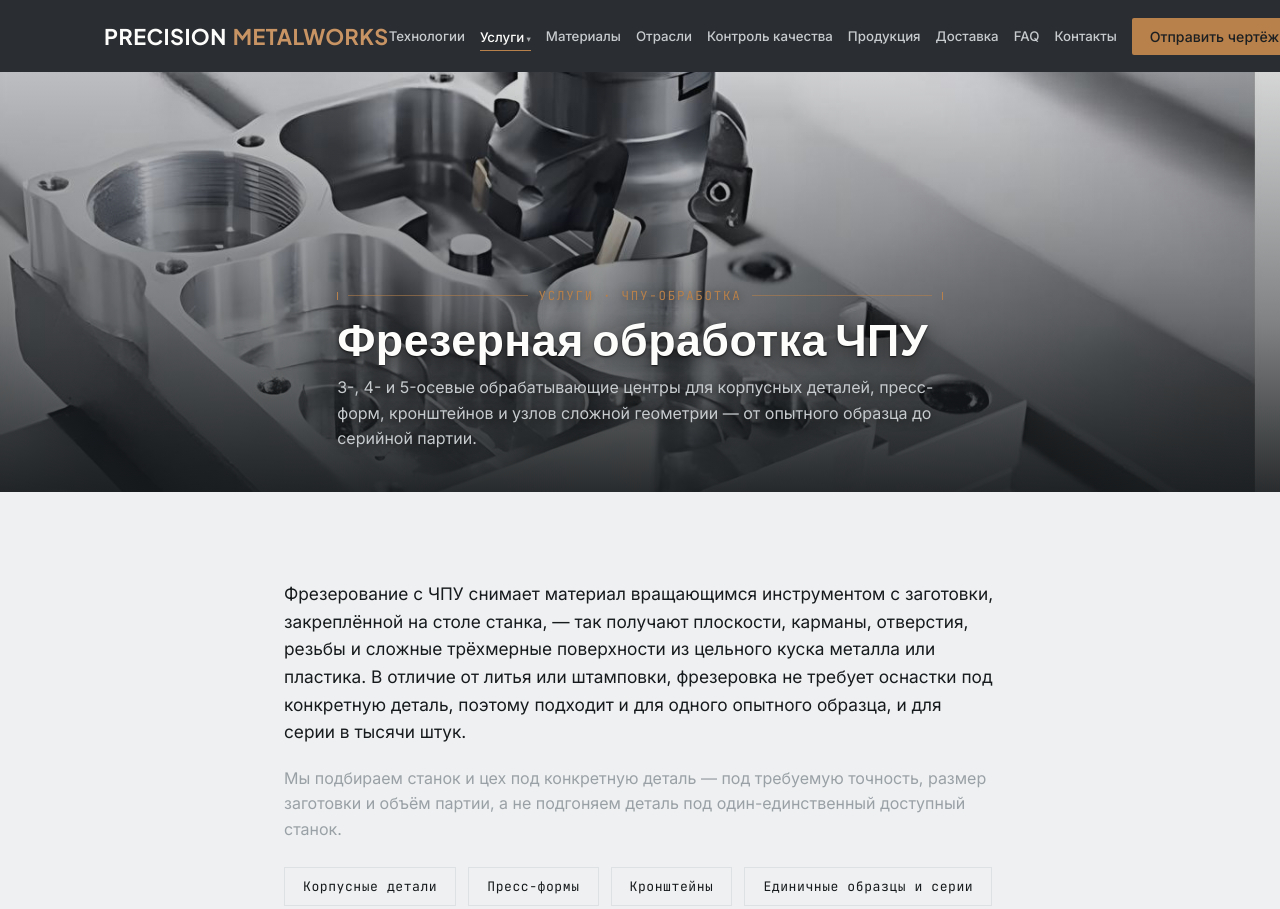
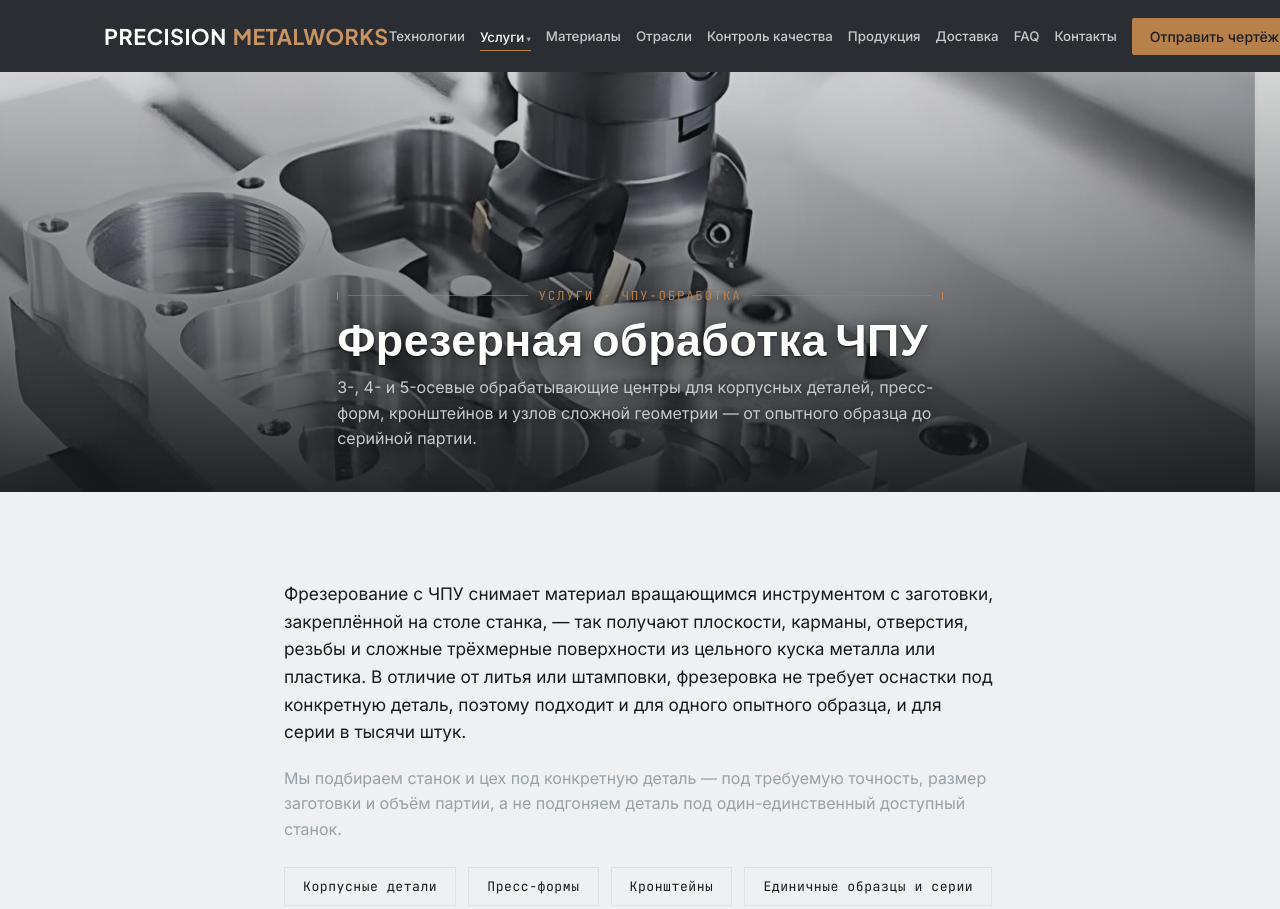
Before and after one commit to flotsnab74/site-6, a website: page service-cnc-milling.html in a window 1280 px wide. Shown: the top 909 px of the page. Drawn offline with Linux system fonts and the light colour scheme.

Commit message:
Fix hero photo crop on service pages: add --hero-pos CSS variable, tune focal point for milling/turning/laser hero images

```diff
--- a/service-cnc-milling.html
+++ b/service-cnc-milling.html
@@ -55,7 +55,7 @@
   </div>
 </header>
 
-<section class="service-hero" style="--hero-bg:url('assets/tech-cnc-milling.jpg')">
+<section class="service-hero" style="--hero-bg:url('assets/tech-cnc-milling.jpg'); --hero-pos:center 40%;">
   <div class="container">
     <div class="dim-line eyebrow"><span class="rule"></span>Услуги · ЧПУ-обработка<span class="rule"></span></div>
     <h1 style="font-size:clamp(1.9rem,3.6vw,2.8rem);max-width:26ch;">Фрезерная обработка ЧПУ</h1>
--- a/styles.css
+++ b/styles.css
@@ -789,7 +789,7 @@ p { line-height: 1.6; margin: 0; }
   padding: 48px 0 40px;
   background-image: linear-gradient(180deg, rgba(23,26,28,.18) 0%, rgba(23,26,28,.55) 60%, rgba(23,26,28,.92) 100%), var(--hero-bg);
   background-size: cover;
-  background-position: center;
+  background-position: var(--hero-pos, center);
   color: var(--white);
 }
 .service-hero .eyebrow { text-shadow: 0 1px 10px rgba(0,0,0,.6); }
```
Also changed, not shown: service-cnc-turning.html (+1 -1 lines), service-laser-cutting.html (+1 -1 lines).
